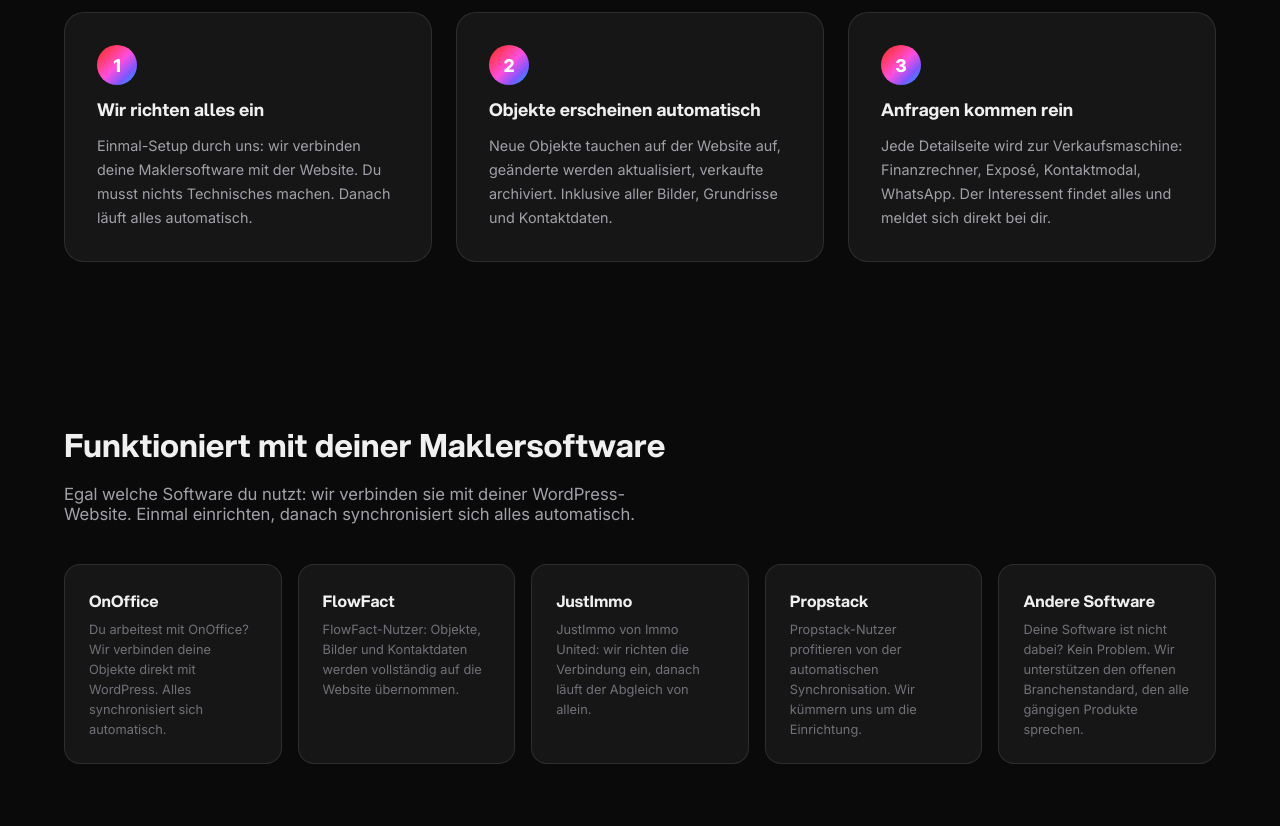
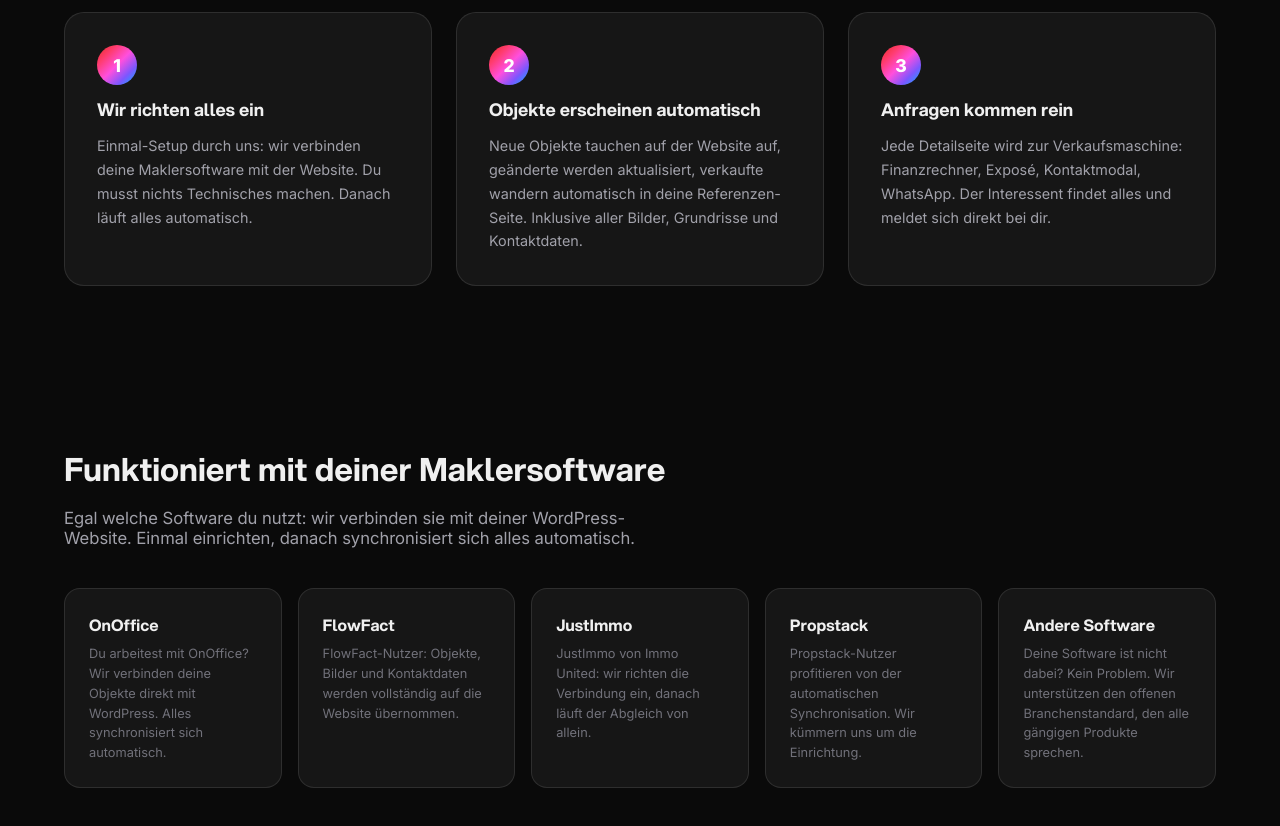
Before and after one commit to dennisbuchwald/dennisbuchwald-de, a Next.js app: page /apps/immo-suite in a window 1280 px wide. Shown: the part 1520-2346 px from the top of the page. Built offline with nearby package versions, Linux system fonts and the light colour scheme.

Commit message:
fix: add reference page mention to step 2

```diff
--- a/src/pages/apps/immo-suite.js
+++ b/src/pages/apps/immo-suite.js
@@ -31,7 +31,7 @@ const steps = [
 	{
 		num: "2",
 		title: "Objekte erscheinen automatisch",
-		desc: "Neue Objekte tauchen auf der Website auf, geänderte werden aktualisiert, verkaufte archiviert. Inklusive aller Bilder, Grundrisse und Kontaktdaten.",
+		desc: "Neue Objekte tauchen auf der Website auf, geänderte werden aktualisiert, verkaufte wandern automatisch in deine Referenzen-Seite. Inklusive aller Bilder, Grundrisse und Kontaktdaten.",
 	},
 	{
 		num: "3",
```
